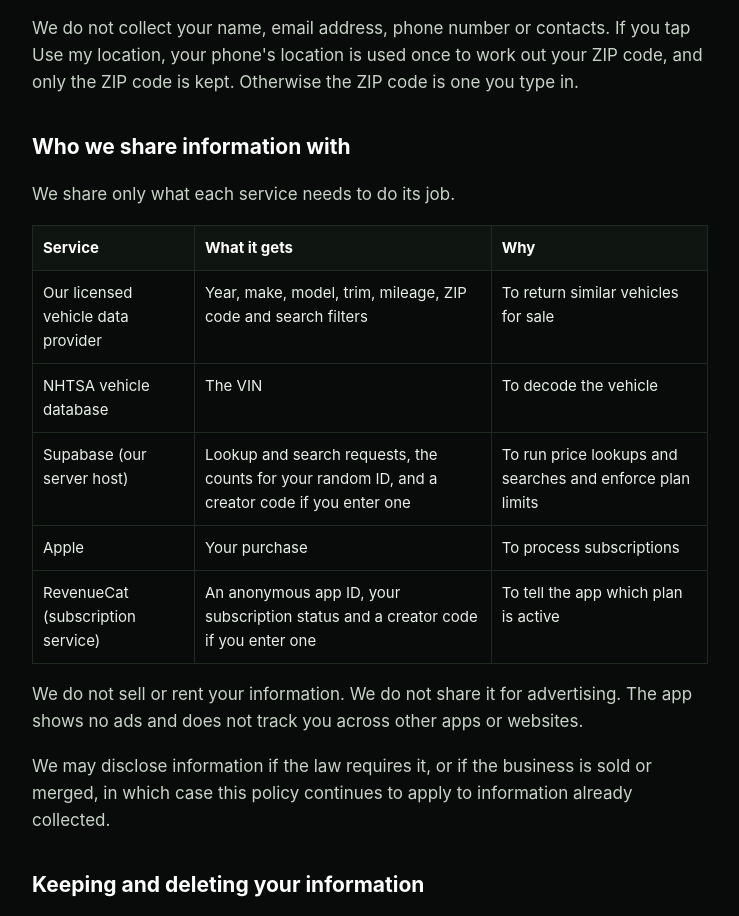
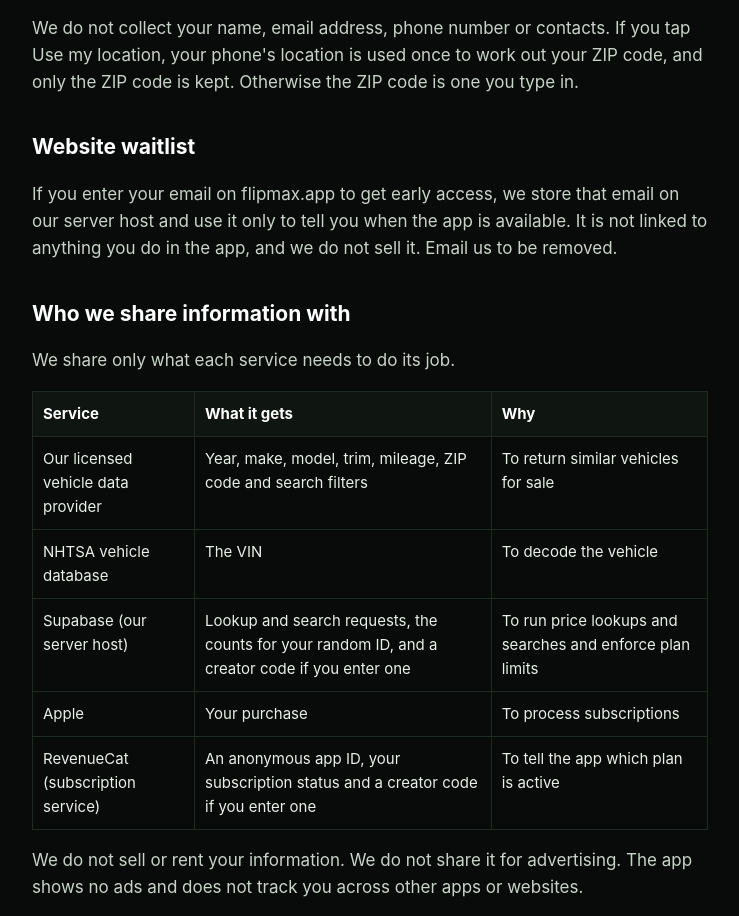
Before and after one commit to joonbugthegreat/flipmax-site, a plain HTML site: page privacy.html in a window 1280 px wide. Shown: the part 1547-2463 px from the top of the page, without its empty margins (270-1009 px from the left). Drawn offline with Linux system fonts and the light colour scheme.

Commit message:
Update privacy.html

```diff
--- a/privacy.html
+++ b/privacy.html
@@ -19,6 +19,8 @@
 <tr><td>Photos you add</td><td>To show your own car in the app</td><td>Stay on your phone.</td></tr>
 <tr><td>Deal checks, garage, repairs, sale prices, goals, settings</td><td>So the app can track your cars and profit</td><td>Stay on your phone.</td></tr></table>
 <p>We do not collect your name, email address, phone number or contacts. If you tap Use my location, your phone's location is used once to work out your ZIP code, and only the ZIP code is kept. Otherwise the ZIP code is one you type in.</p>
+<h2>Website waitlist</h2>
+<p>If you enter your email on flipmax.app to get early access, we store that email on our server host and use it only to tell you when the app is available. It is not linked to anything you do in the app, and we do not sell it. Email us to be removed.</p>
 <h2>Who we share information with</h2>
 <p>We share only what each service needs to do its job.</p>
 <table><tr><th>Service</th><th>What it gets</th><th>Why</th></tr>
```
